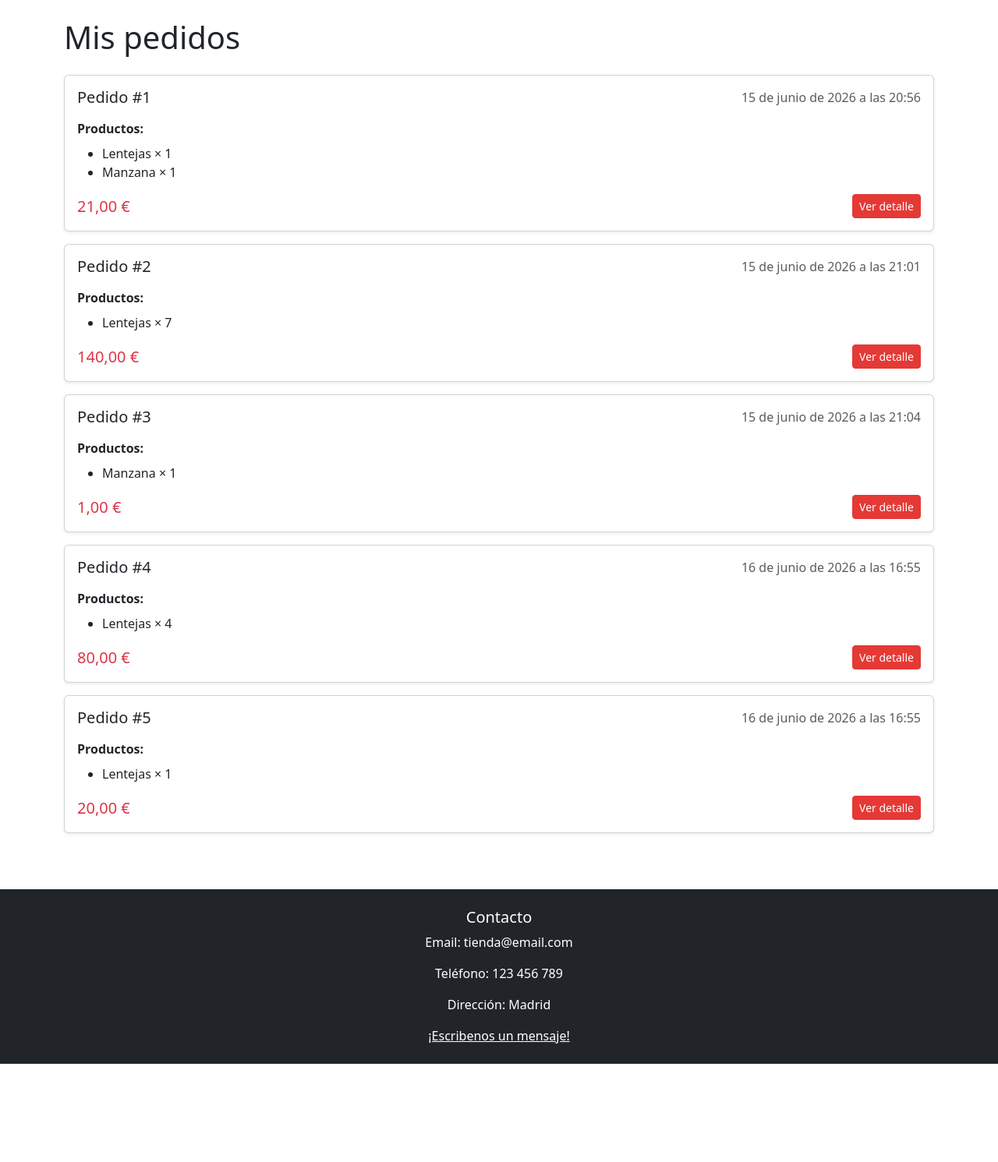
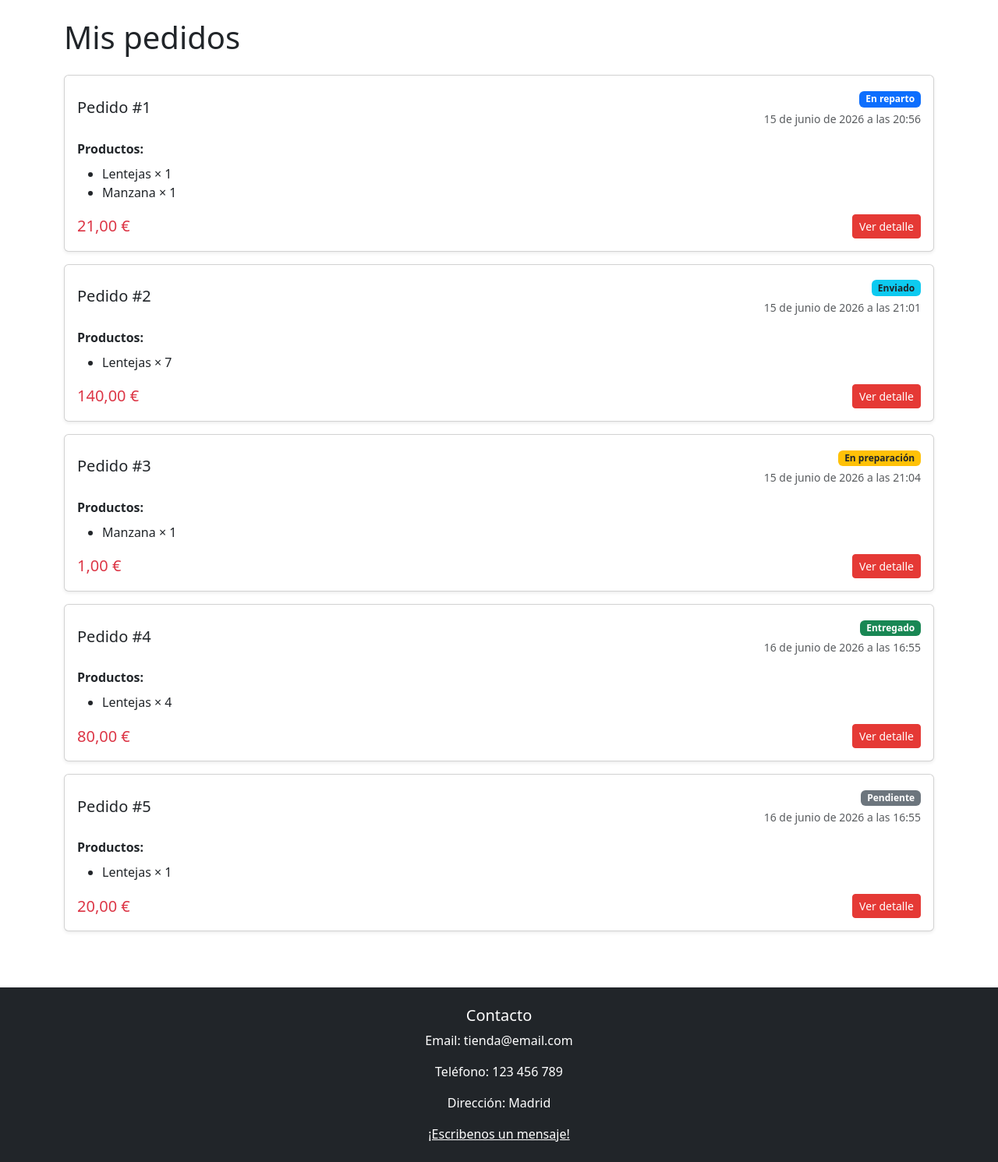
Before and after one commit to sergyops/Tienda-Web, a Django app: template tienda/shop/templates/shop/order_history.html in a window 1280 px wide. Shown: the part 132-1623 px from the top of the page at 78% size. Before the commit the page ends 1497 px from the top, so only its background shows below. Run offline with Django 5.2, Linux system fonts and the light colour scheme; the template is opened without the code that fills it: values that come from a table or form of the project are taken from there, others are empty; data comes from the database, SQL or seed files in the repository; both versions use the stored data as it was after the commit; tables that the repository leaves empty hold one stand-in row (values such as "Sample post").

Commit message:
Add and display order status

```diff
--- a/tienda/shop/admin.py
+++ b/tienda/shop/admin.py
@@ -12,7 +12,10 @@ class OrderItemInline(admin.TabularInline):
     extra = 0
 # ADMIN DE ORDER
 class OrderAdmin(admin.ModelAdmin):
-    list_display = ('id', 'user')
+    list_display = ('id', 'user', 'status', 'created_at', 'total')
+    list_editable = ('status',)
+    list_filter = ('status', 'created_at')
+    search_fields = ('user__username',)
     inlines = [OrderItemInline]
 # REGISTRO FINAL
 admin.site.register(Order, OrderAdmin)
--- a/tienda/shop/models.py
+++ b/tienda/shop/models.py
@@ -20,6 +20,21 @@ class Product(models.Model):
 
 
 class Order(models.Model):
+
+    STATUS_CHOICES = [
+        ('pending', 'Pendiente'),
+        ('preparing', 'En preparación'),
+        ('shipped', 'Enviado'),
+        ('out_for_delivery', 'En reparto'),
+        ('delivered', 'Entregado'),
+    ]
+
+    status = models.CharField(
+        max_length=20,
+        choices=STATUS_CHOICES,
+        default='pending'
+    )
+
     user = models.ForeignKey(User, on_delete=models.CASCADE)
     created_at = models.DateTimeField(auto_now_add=True)
 
--- a/tienda/shop/templates/shop/order_history.html
+++ b/tienda/shop/templates/shop/order_history.html
@@ -21,11 +21,30 @@
                 <!-- Cabecera -->
                 <div class="d-flex justify-content-between align-items-center mb-3">
 
+                    <!-- IZQUIERDA -->
                     <h5 class="mb-0">Pedido #{{ order.id }}</h5>
 
-                    <span class="text-muted">
-                        {{ order.created_at }}
-                    </span>
+                    <!-- DERECHA -->
+                    <div class="text-end">
+
+                        <!-- Estado -->
+                        <span class="badge mb-1
+                            {% if order.status == 'pending' %}bg-secondary
+                            {% elif order.status == 'preparing' %}bg-warning text-dark
+                            {% elif order.status == 'shipped' %}bg-info text-dark
+                            {% elif order.status == 'out_for_delivery' %}bg-primary
+                            {% elif order.status == 'delivered' %}bg-success
+                            {% endif %}
+                        ">
+                            {{ order.get_status_display }}
+                        </span>
+
+                        <!-- Fecha -->
+                        <div class="text-muted small">
+                            {{ order.created_at }}
+                        </div>
+
+                    </div>
 
                 </div>
 
```
Also changed, not shown: tienda/shop/templates/shop/order_detail.html (+21 -0 lines), tienda/db.sqlite3, tienda/shop/migrations/0003_order_status.py (added).
